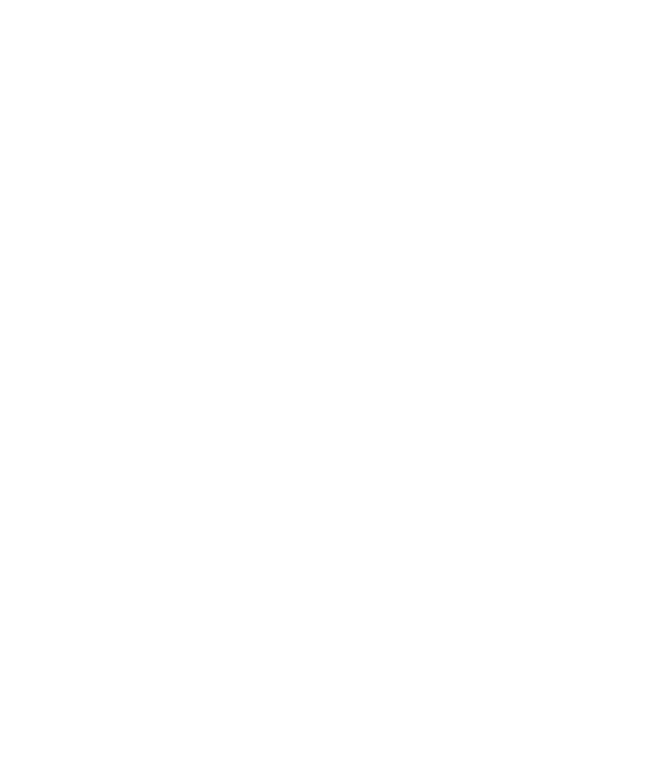
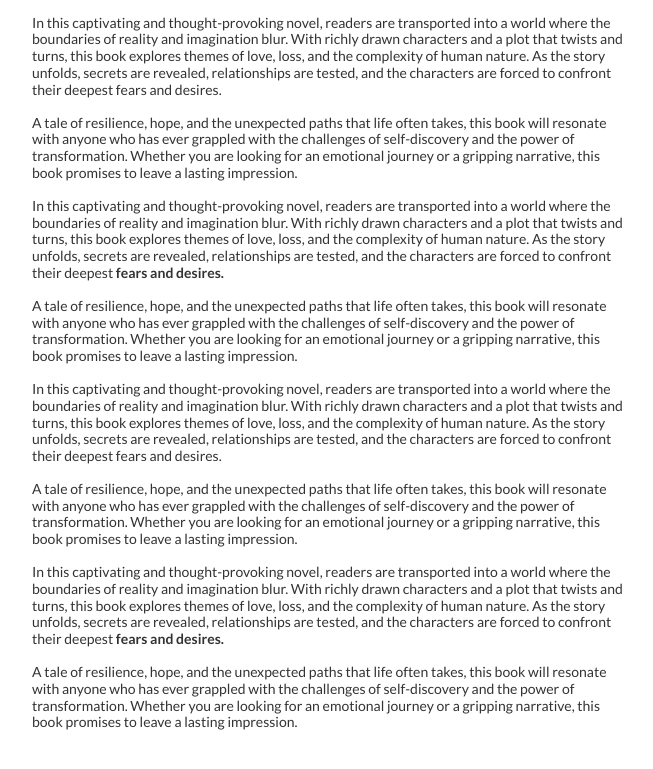
Before and after one commit to PrevailExcel/aunty-oyibo-books, a Vue app: page /series/call-me-legachi/episode in a window 1280 px wide. Before the commit this address had no page. Shown: the part 675-1444 px from the top of the page, without its empty margins (312-965 px from the left). Before the commit the page ends 800 px from the top, so only its background shows below. Built offline with nearby package versions, Linux system fonts and the light colour scheme; what vue-sweetalert2 would draw is missing.

Commit message:
Enhance Chapter and Intro pages with additional book descriptions and update back icon; improve routing for series episodes

```diff
--- a/src/pages/Chapter.vue
+++ b/src/pages/Chapter.vue
@@ -133,6 +133,37 @@
                 of transformation. Whether you are looking for an emotional
                 journey or a gripping narrative, this book promises to leave a
                 lasting impression.</p>
+
+            <p>In this captivating and thought-provoking novel, readers are
+                transported into a world where the boundaries of reality and
+                imagination blur. With richly drawn characters and a plot that
+                twists and turns, this book explores themes of love, loss, and
+                the complexity of human nature. As the story unfolds, secrets
+                are revealed, relationships are tested, and the characters are
+                forced to confront their deepest fears and desires.</p>
+
+            <p>A tale of resilience, hope, and the unexpected paths that life
+                often takes, this book will resonate with anyone who has ever
+                grappled with the challenges of self-discovery and the power
+                of transformation. Whether you are looking for an emotional
+                journey or a gripping narrative, this book promises to leave a
+                lasting impression.</p>
+
+
+            <p>In this captivating and thought-provoking novel, readers are
+                transported into a world where the boundaries of reality and
+                imagination blur. With richly drawn characters and a plot that
+                twists and turns, this book explores themes of love, loss, and
+                the complexity of human nature. As the story unfolds, secrets
+                are revealed, relationships are tested, and the characters are
+                forced to confront their deepest <b>fears and desires.</b></p>
+
+            <p>A tale of resilience, hope, and the unexpected paths that life
+                often takes, this book will resonate with anyone who has ever
+                grappled with the challenges of self-discovery and the power
+                of transformation. Whether you are looking for an emotional
+                journey or a gripping narrative, this book promises to leave a
+                lasting impression.</p>
         </div>
     </div>
 
--- a/src/pages/Intro.vue
+++ b/src/pages/Intro.vue
@@ -32,7 +32,7 @@
             <div class="overlay"></div>
             <div class="app-bar">
                 <button class="btn text-white fs-4" @click="$router.go(-1)">
-                    <img src="/icons/back1.png" width="24">
+                    <img src="/icons/back.png" width="24">
                 </button>
             </div>
             <div>
@@ -56,7 +56,10 @@
                     forced to confront their deepest fears and desires.
                 </p>
             </div>
+
+            <router-link :to="'/series/' + book.slug + '/episode'" class="book-link">
             <button class="btn btn-brown mt-2">Start Reading</button>
+            </router-link>
         </div>
     </div>
 
--- a/src/router.js
+++ b/src/router.js
@@ -1,7 +1,7 @@
 import { createWebHistory, createRouter } from "vue-router";
 import Home from "./pages/Home.vue"
+import Chapter from "./pages/Chapter.vue";
 import Intro from "./pages/Intro.vue";
-import Chapter from "./pages/Chapter.vue";
 
 const routes = [
     {
@@ -17,6 +17,15 @@
     {
         path: "/series/:slug",
         name: "series",
+        component: Intro,
+        meta: {
+            requiresAuth: false,
+            home: false
+        },
+    },
+    {
+        path: "/series/:slug/episode",
+        name: "series-episode",
         component: Chapter,
         meta: {
             requiresAuth: false,
```
